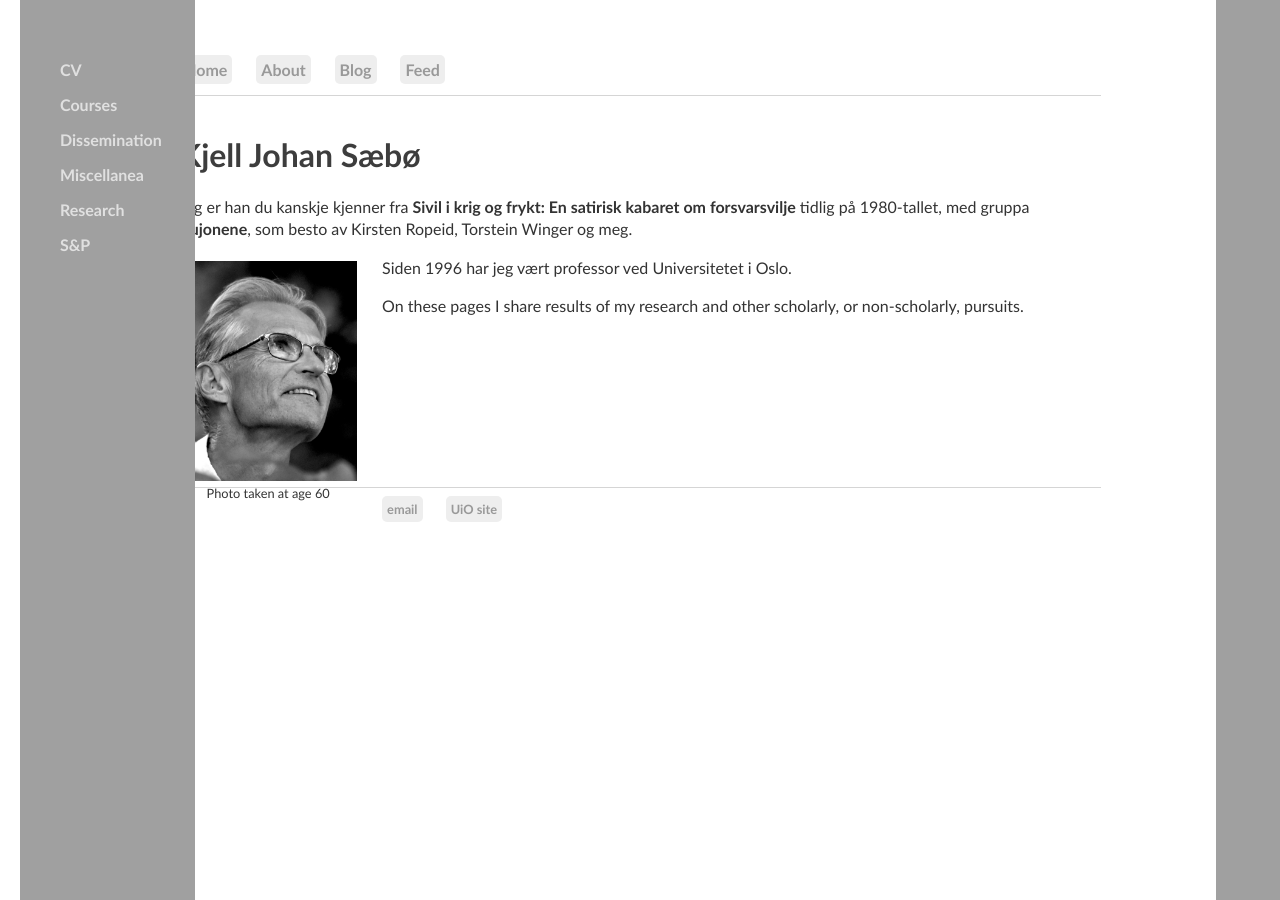
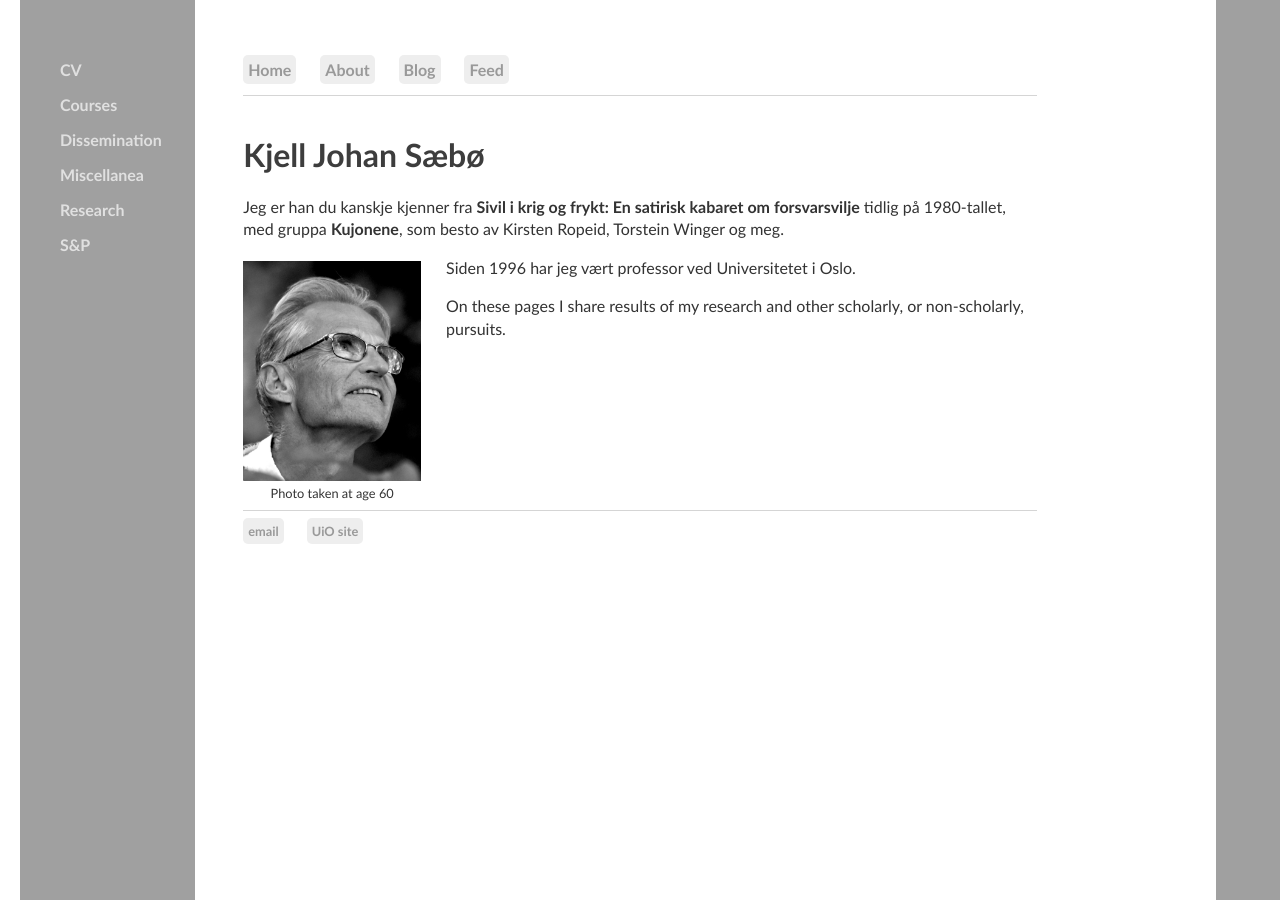
Before and after one commit to kjelljs/kjelljs.github.io, a Jekyll site: the page built from index.html, in a window 1280 px wide. Built offline with Jekyll 4.4.1, drawn with Linux system fonts in a browser that asks for light colours.

Commit message:
Update main.css

```diff
--- a/css/main.css
+++ b/css/main.css
@@ -1,9 +1,9 @@
 main {
-  margin-left: 240px; /* Same as the width of the sidenav */
+  margin-left: 210px; /* Same as the width of the sidenav */
 }
 body {
      margin: 60px auto;
-     width: 72%;
+     width: 62%;
 }
 nav {
     border-bottom: 1px solid #d5d5d5;
```
